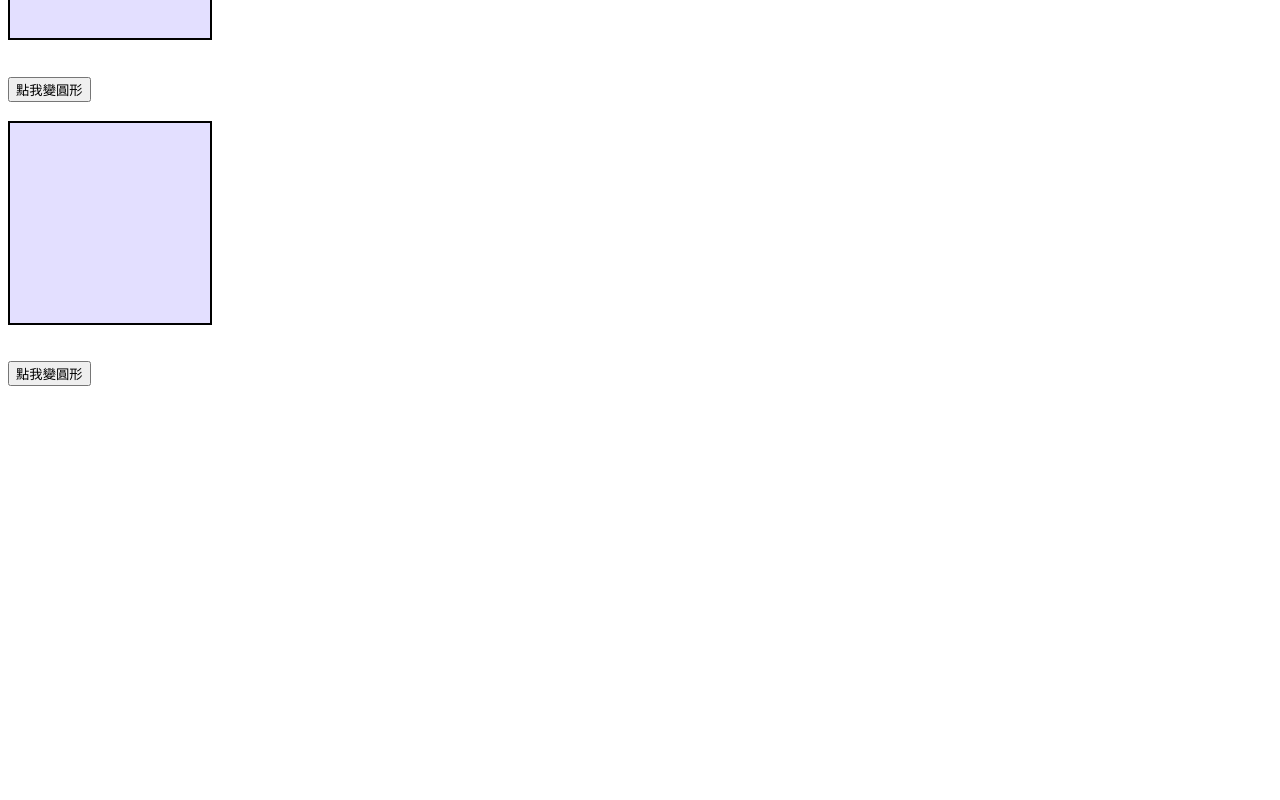
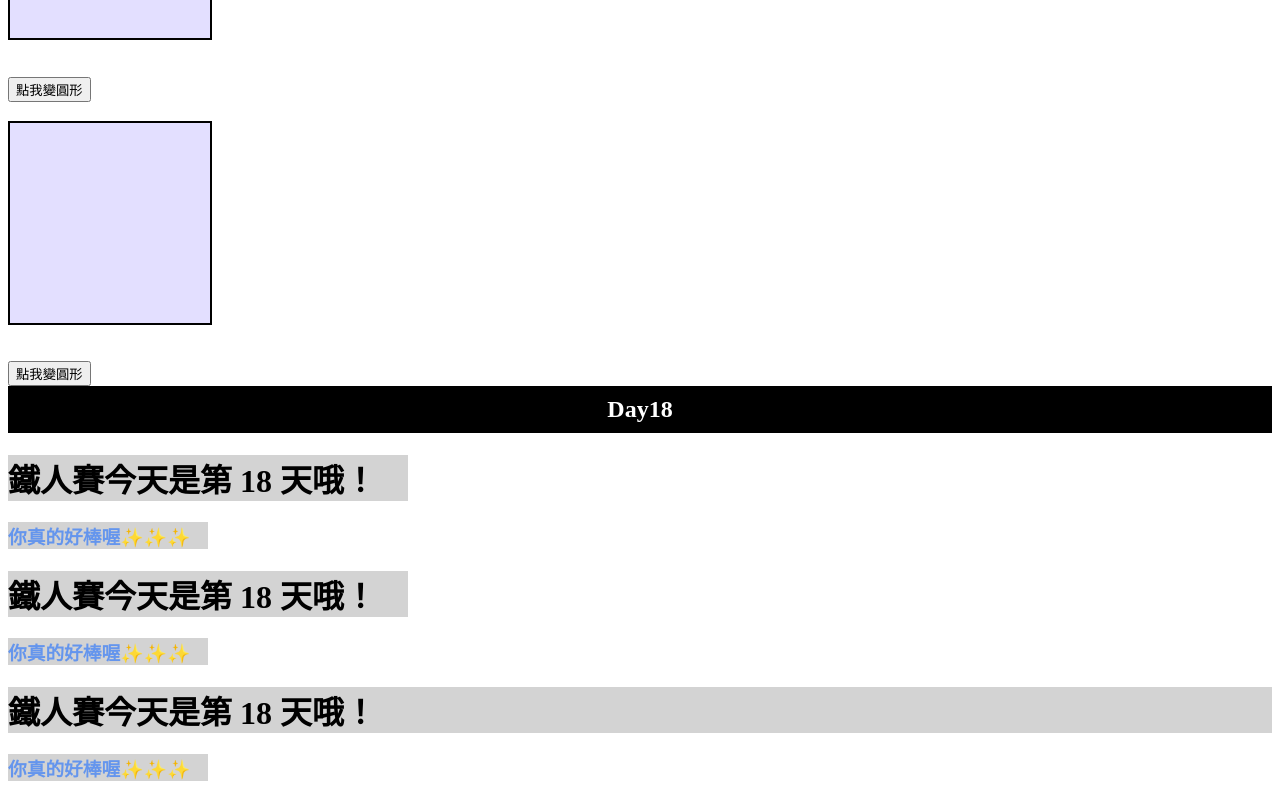
Before and after one commit to Jamixcs/2024iThome-jamixcs, a Vue app: page / in a window 1280 px wide. Shown: the part 4837-5637 px from the top of the page. Before the commit the page ends 5231 px from the top, so only its background shows below. Built offline with nearby package versions, Linux system fonts and the light colour scheme.

Commit message:
feat: day18

```diff
--- a/src/App.vue
+++ b/src/App.vue
@@ -30,6 +30,9 @@ import classVbind3 from "./components/day17/classVbind3.vue";
 import classVbind4 from "./components/day17/classVbind4.vue";
 import classVbind5 from "./components/day17/classVbind5.vue";
 import classVbind6 from "./components/day17/classVbind6.vue";
+import styleVbind from "./components/day18/styleVbind2.vue";
+import styleVbind2 from "./components/day18/styleVbind2.vue";
+import styleVbind3 from "./components/day18/styleVbind3.vue";
 </script>
 
 <template>
@@ -75,6 +78,10 @@ import classVbind6 from "./components/day17/classVbind6.vue";
     <classVbind4 />
     <classVbind5 />
     <classVbind6 />
+    <h2>Day18</h2>
+    <styleVbind />
+    <styleVbind2 />
+    <styleVbind3 />
   </main>
 </template>
 
--- /dev/null
+++ b/src/components/day18/styleVbind2.vue
@@ -0,0 +1,28 @@
+<script setup>
+import { ref, reactive, computed } from "vue";
+
+const width = ref("400");
+const backgroundColor = ref("lightgray");
+const fontFamily = ref("serif");
+const color = ref("cornflowerblue");
+const halfWidth = computed(() => {
+  return width.value / 2;
+});
+const content = reactive({
+  width: halfWidth.value + "px",
+  color: color,
+  backgroundColor: backgroundColor,
+});
+</script>
+<template>
+  <h1
+    :style="{
+      width: width + 'px',
+      backgroundColor: backgroundColor,
+      'font-family': fontFamily,
+    }"
+  >
+    鐵人賽今天是第 18 天哦！
+  </h1>
+  <h3 :style="content">你真的好棒喔✨✨✨</h3>
+</template>
--- /dev/null
+++ b/src/components/day18/styleVbind3.vue
@@ -0,0 +1,27 @@
+<script setup>
+import { ref, reactive, computed } from "vue";
+
+const backgroundColor = reactive({
+  backgroundColor: ref("lightgray"),
+});
+const color = reactive({
+  color: ref("cornflowerblue"),
+});
+const titleFont = reactive({
+  fontFamily: ref("serif"),
+});
+
+const baseWidth = ref("400");
+const halfWidth = computed(() => {
+  return baseWidth.value / 2;
+});
+const contentWidth = reactive({
+  width: halfWidth.value + "px",
+});
+</script>
+<template>
+  <h1 :style="[baseWidth, backgroundColor, titleFont]">
+    鐵人賽今天是第 18 天哦！
+  </h1>
+  <h3 :style="[color, backgroundColor, contentWidth]">你真的好棒喔✨✨✨</h3>
+</template>
```
Also changed, not shown: src/components/day18/styleVbind.vue (added, +7 -0 lines).
